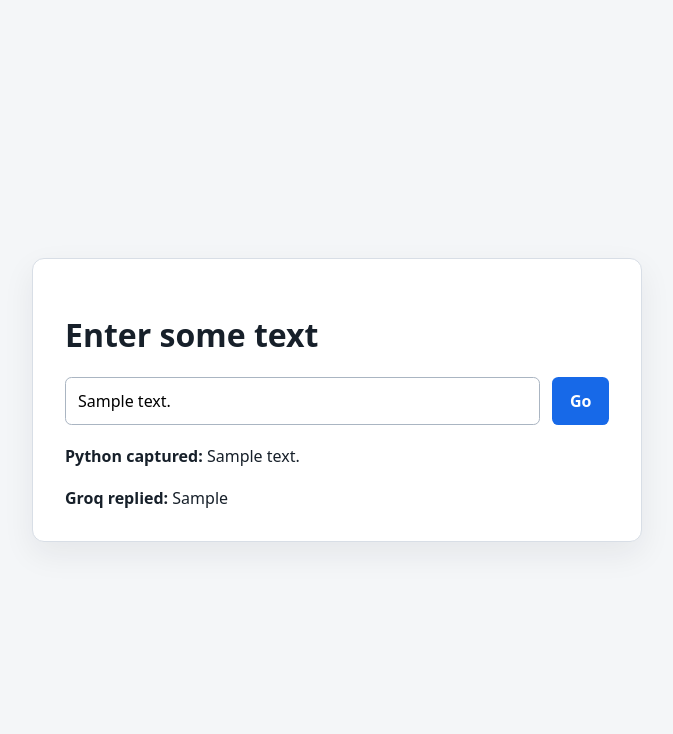
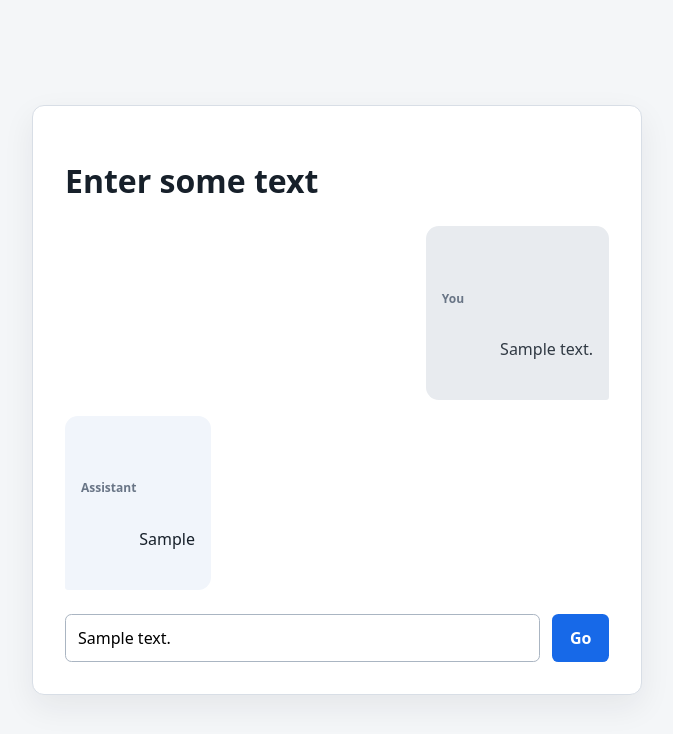
Before and after one commit to 0oJimmyo0/ES-3890-website, a Flask app: template in class/templates/index.html in a window 1280 px wide. Shown: the top 734 px of the page, without its empty margins (303-976 px from the left). Run offline with Flask 3, Linux system fonts and the light colour scheme; the template is opened without the code that fills it: most values are stand-ins (such as "Sample title", 1, 10 or a date in 2020).

Commit message:
Style Flask chat messages

```diff
--- a/in class/templates/index.html
+++ b/in class/templates/index.html
@@ -22,6 +22,11 @@
         background: white;
         box-shadow: 0 0.75rem 2rem #17202a12;
       }
+      .conversation { display: grid; gap: 1rem; margin: 1.5rem 0; }
+      .message { max-width: 85%; padding: 0.85rem 1rem; border-radius: 0.8rem; line-height: 1.55; overflow-wrap: anywhere; white-space: pre-wrap; }
+      .user-message { justify-self: end; background: #e8ebef; color: #303943; border-bottom-right-radius: 0.2rem; }
+      .assistant-message { justify-self: start; background: #f1f5fb; color: #17202a; border-bottom-left-radius: 0.2rem; }
+      .message-label { display: block; margin-bottom: 0.25rem; color: #697586; font-size: 0.75rem; font-weight: 600; }
       form { display: flex; gap: 0.75rem; }
       input {
         min-width: 0;
@@ -47,19 +52,32 @@
   <body>
     <main>
       <h1>Enter some text</h1>
+      {% if captured_text is not none or llm_response or error_message %}
+        <section aria-label="Conversation" aria-live="polite" class="conversation">
+          {% if captured_text is not none %}
+            <div class="message user-message">
+              <span class="message-label">You</span>
+              {{ captured_text }}
+            </div>
+          {% endif %}
+          {% if llm_response %}
+            <div class="message assistant-message">
+              <span class="message-label">Assistant</span>
+              {{ llm_response }}
+            </div>
+          {% endif %}
+          {% if error_message %}
+            <div class="message assistant-message">
+              <span class="message-label">Assistant</span>
+              {{ error_message }}
+            </div>
+          {% endif %}
+        </section>
+      {% endif %}
       <form method="post">
-        <input name="user_text" type="text" placeholder="Type a question..." value="{{ captured_text or '' }}" required>
+        <input aria-label="Your message" name="user_text" type="text" placeholder="Type a question..." value="{{ captured_text or '' }}" required>
         <button type="submit">Go</button>
       </form>
-      {% if captured_text is not none %}
-        <output aria-live="polite"><strong>Python captured:</strong> {{ captured_text }}</output>
-      {% endif %}
-      {% if llm_response %}
-        <output aria-live="polite"><strong>Groq replied:</strong> {{ llm_response }}</output>
-      {% endif %}
-      {% if error_message %}
-        <output aria-live="polite"><strong>Error:</strong> {{ error_message }}</output>
-      {% endif %}
     </main>
   </body>
 </html>
```
